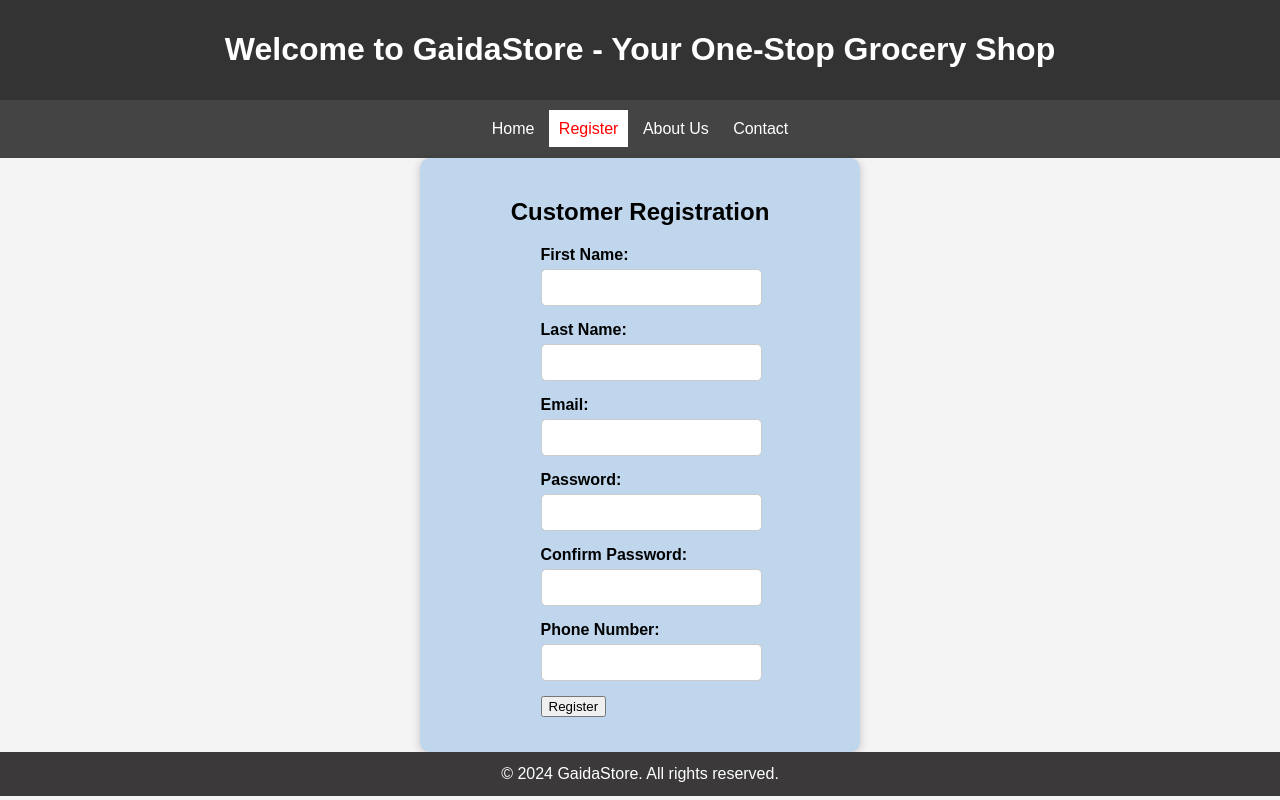
After one commit to Anuj-Gaida/AnujGaidaStore---Your-One-Stop-Grocery-Shop-solution, a Django app: page /register/ in a window 1280 px wide. The commit adds this page. Run offline with Django 5.2, Linux system fonts and the light colour scheme.

Commit message:
added user form and redirect logic

```diff
--- a/gaidaanuj/urls.py
+++ b/gaidaanuj/urls.py
@@ -23,6 +23,7 @@ urlpatterns = [
     path('',views.homePage,name="home"),
     path('aboutus/', views.aboutus, name="aboutus"),
     path('contact/', views.contact, name="contact"),
+    path('register/', views.register, name="register"),
     #lets make a dynamic route that uses int
-    path('aboutus/<int:gaidaRank>', views.gaidaRank)
+    path('aboutus/', views.gaidaRank)
 ]
--- a/gaidaanuj/views.py
+++ b/gaidaanuj/views.py
@@ -1,4 +1,4 @@
-from django.http import HttpResponse
+from django.http import HttpResponse, HttpResponseRedirect
 from django.shortcuts import render
 
 
@@ -20,5 +20,18 @@ def aboutus(request):
 def contact(request):
     return render(request, "contact.html")
 
+def register(request):
+    try:
+        if request.method == 'POST':
+            first_name = request.POST.get('first_name')
+            last_name = request.POST.get('last_name')
+            email = request.POST.get('email')
+            password = request.POST.get('password')
+            confirm_password = request.POST.get('confirm_password')
+            phone = request.POST.get('phone_number')
+            return HttpResponseRedirect('/aboutus/')
+    except:
+        pass
+    return render(request, "form.html")
 def gaidaRank(request, gaidaRank):
     return HttpResponse(gaidaRank)
--- /dev/null
+++ b/static/css/form.css
@@ -0,0 +1,43 @@
+/* Form styling */
+#registration-form {
+    max-width: 400px;
+    margin: 0 auto;
+    padding: 20px;
+    background-color: #bfd6ed;
+    border-radius: 10px;
+    box-shadow: 0 2px 10px rgba(0, 0, 0, 0.2);
+}
+
+#registration-form h2 {
+    text-align: center;
+    margin-bottom: 20px;
+}
+
+.form-group {
+    margin-bottom: 15px;
+}
+
+.form-group label {
+    display: block;
+    font-weight: bold;
+    margin-bottom: 5px;
+}
+
+.form-group input {
+    width: 100%;
+    padding: 10px;
+    border-radius: 5px;
+    border: 1px solid #ccc;
+}
+
+.form-group input[type="submit"] {
+    background-color: #333;
+    color: #fff;
+    border: none;
+    cursor: pointer;
+    font-weight: bold;
+}
+
+.form-group input[type="submit"]:hover {
+    background-color: #555;
+}
--- a/static/css/style.css
+++ b/static/css/style.css
@@ -72,3 +72,48 @@ nav a.active {
     background-color: white; /* Background color for active link */
     color: red; /* Text color for active link */
 }
+
+/* for the registration form  */
+/* Form styling */
+#registration-form {
+    max-width: 400px;
+    margin: 0 auto;
+    padding: 20px;
+    background-color: #f4f4f4;
+    border-radius: 10px;
+    box-shadow: 0 2px 10px rgba(0, 0, 0, 0.2);
+}
+
+#registration-form h2 {
+    text-align: center;
+    margin-bottom: 20px;
+}
+
+.form-group {
+    margin-bottom: 15px;
+}
+
+.form-group label {
+    display: block;
+    font-weight: bold;
+    margin-bottom: 5px;
+}
+
+.form-group input {
+    width: 100%;
+    padding: 10px;
+    border-radius: 5px;
+    border: 1px solid #ccc;
+}
+
+.form-group input[type="submit"] {
+    background-color: #333;
+    color: #fff;
+    border: none;
+    cursor: pointer;
+    font-weight: bold;
+}
+
+.form-group input[type="submit"]:hover {
+    background-color: #555;
+}
--- a/templates/contact.html
+++ b/templates/contact.html
@@ -1,10 +1,6 @@
 {% extends "base.html" %}
 {% block content %}
 <head>
-    <meta charset="UTF-8">
-    <meta name="viewport" content="width=device-width, initial-scale=1.0">
-    <title>Contact - GaidaStore</title>
-    <link rel="stylesheet" href="styles.css">
     <link rel="stylesheet" href="https://cdnjs.cloudflare.com/ajax/libs/font-awesome/5.15.4/css/all.min.css"> <!-- Font Awesome for icons -->
     <style>
         /* Additional styles for contact page */
--- /dev/null
+++ b/templates/form.html
@@ -0,0 +1,48 @@
+{% extends "base.html" %}
+{% block content %}
+<head>
+    <link rel="stylesheet" href="/static/css/form.css"> <!-- Link to your CSS file -->
+</head>
+
+<body>
+    <section id="registration-form">
+        <h2>Customer Registration</h2>
+        <form  method="post">
+        {% csrf_token %}
+            <div class="form-group">
+                <label for="first-name">First Name:</label>
+                <input type="text" id="first-name" name="first_name" required>
+            </div>
+
+            <div class="form-group">
+                <label for="last-name">Last Name:</label>
+                <input type="text" id="last-name" name="last_name" required>
+            </div>
+
+            <div class="form-group">
+                <label for="email">Email:</label>
+                <input type="email" id="email" name="email" required>
+            </div>
+
+            <div class="form-group">
+                <label for="password">Password:</label>
+                <input type="password" id="password" name="password" required>
+            </div>
+
+            <div class="form-group">
+                <label for="confirm-password">Confirm Password:</label>
+                <input type="password" id="confirm-password" name="confirm_password" required>
+            </div>
+
+            <div class="form-group">
+                <label for="phone-number">Phone Number:</label>
+                <input type="tel" id="phone-number" name="phone_number" required>
+            </div>
+
+            <div class="form-group">
+                <button type="submit">Register</button>
+            </div>
+        </form>
+    </section>
+</body>
+{% endblock %}
--- a/templates/header.html
+++ b/templates/header.html
@@ -12,7 +12,7 @@
     </header>
     <nav>
         <a href="{% url 'home' %}" {% if request.path == '/' %}class="active"{% endif %}>Home</a>
-        <a href="#">Shop</a>
+        <a href="{% url 'register' %}" {% if request.path == '/register/' %}class="active"{% endif %}>Register</a>
         <a href="{% url 'aboutus' %}" {% if request.path == '/aboutus/' %}class="active"{% endif %}>About Us</a>
         <a href="{% url 'contact' %}" {% if request.path == '/contact/' %}class="active"{% endif %}>Contact</a>
     </nav>
```
Also changed, not shown: gaidaanuj/settings.py (line endings or trailing spaces).
